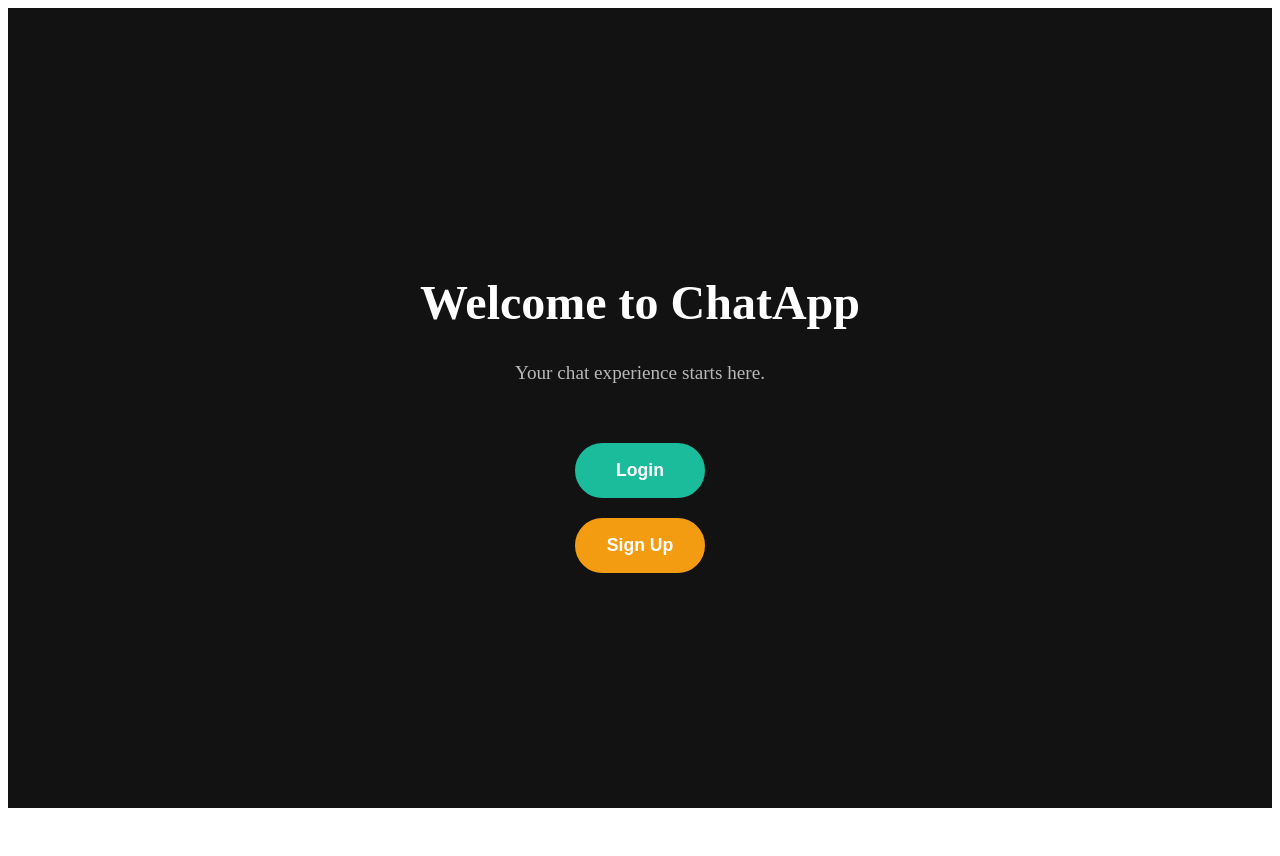
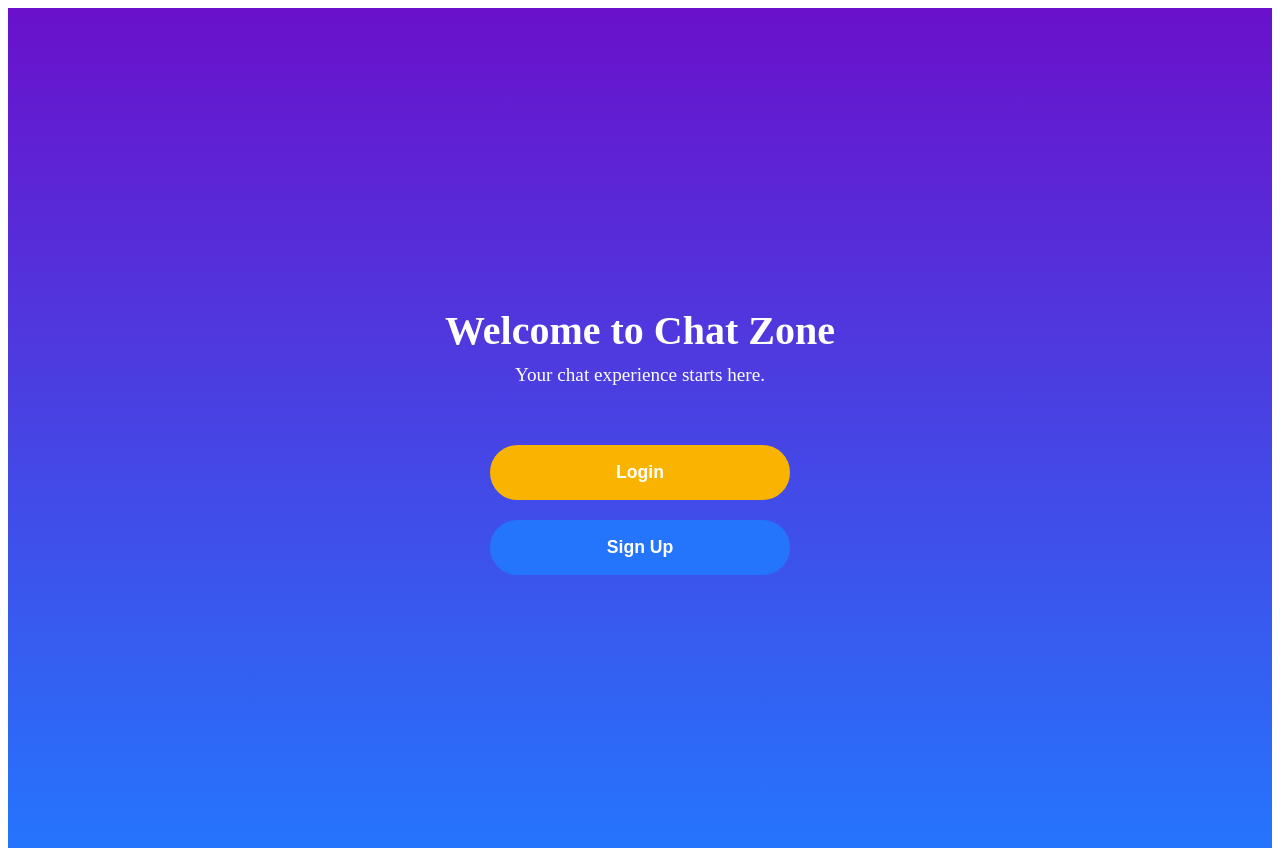
Before and after one commit to SahilDhanwani/chatting_app_frontend, an Angular app: page / in a window 1280 px wide. Before the commit the page ends 816 px from the top, so only its background shows below. Built offline with nearby package versions, Linux system fonts and the light colour scheme.

Commit message:
Login page done (UI)

```diff
--- a/src/app/app.routes.ts
+++ b/src/app/app.routes.ts
@@ -1,8 +1,12 @@
 import { Routes } from '@angular/router';
 import { HomeComponent } from './features/home/home.component';
 import { LoginComponent } from './features/auth/login/login.component';
+import { SignupComponent } from './features/auth/signup/signup.component';
 
 export const routes: Routes = [
     { path: '', component: HomeComponent }, // Default route (Home Page)
-    { path: 'auth/login', component:LoginComponent }, // Redirect unknown routes to Home
+    { path: 'auth/login', component: LoginComponent },
+    {path: 'auth/signup', component: SignupComponent },
+    { path: '**', redirectTo: '' } // Redirect to Home Page if route doesn't exist
+
 ];
--- a/src/app/features/auth/login/login.component.css
+++ b/src/app/features/auth/login/login.component.css
@@ -1,4 +1,5 @@
 /* src/app/features/login/login.component.css */
+
 .login-container {
   display: flex;
   flex-direction: column;
@@ -31,8 +32,16 @@
   width: 100%;
 
   label {
-      font-size: 1.1em;
+      font-size: 1.2em;
+      font-weight: 500;
+      color: #ecebde; /* Light but clear color for better contrast */
       margin-bottom: 5px;
+      display: block;
+      transition: color 0.3s ease;
+  }
+
+  label.error-label {
+      color: #ffcc80; /* Soft amber for error labels */
   }
 
   input {
@@ -40,22 +49,34 @@
       padding: 15px;
       font-size: 1em;
       border-radius: 10px;
-      border: 2px solid #ddd;
-      background-color: transparent;
-      color: white;
+      border: 2px solid #ddd; /* Neutral border for better focus */
+      background-color: #f8fafc; /* Light background for better visibility */
+      color: #333; /* Darker input text for readability */
       outline: none;
       transition: all 0.3s ease;
   }
 
+  input:focus {
+      border-color: #f8b400; /* Highlight border on focus */
+      background-color: #ffffff;
+      color: black;
+  }
+
   input.invalid {
-      border-color: red;
-      background-color: rgba(255, 0, 0, 0.1);
+      border-color: #ffcc80; /* Amber border for errors */
+      background-color: rgb(255, 204, 128); /* Subtle background hint */
+  }
+
+  input.invalid + .error-message {
+      color: #ffcc80; /* Amber error message */
+      display: block;
   }
 
   .error-message {
-      font-size: 0.9em;
-      color: red;
+      font-size: 1.2em;
+      color: #ffcc80; /* Consistent amber tone */
       margin-top: 5px;
+      display: none; /* Hidden by default until an error is triggered */
   }
 }
 
@@ -98,6 +119,7 @@
 
 .signup-link a:hover {
   text-decoration: underline;
+  cursor: pointer;
 }
 
 /* Animations */
--- a/src/app/features/auth/login/login.component.html
+++ b/src/app/features/auth/login/login.component.html
@@ -27,5 +27,5 @@
         <button class="login-btn" type="submit" [disabled]="loginForm.invalid">Login</button>
     </form>
 
-    <p class="signup-link">Don't have an account? <a routerLink="/signup">Sign up here</a></p>
+    <p class="signup-link">Don't have an account? <a routerLink="/auth/signup">Sign up here</a></p>
 </div>
--- a/src/app/features/auth/login/login.component.ts
+++ b/src/app/features/auth/login/login.component.ts
@@ -1,29 +1,31 @@
-// src/app/features/login/login.component.ts
 import { Component } from '@angular/core';
 import { Router } from '@angular/router';
 import { FormsModule } from '@angular/forms';
-import { CommonModule } from '@angular/common'
+import { CommonModule } from '@angular/common';
+import { RouterModule } from '@angular/router';
 
 @Component({
+  standalone: true, // Makes the component standalone
   selector: 'app-login',
   templateUrl: './login.component.html',
-  imports: [FormsModule, CommonModule],
+  imports: [FormsModule, CommonModule, RouterModule], // Import RouterModule here
   styleUrls: ['./login.component.css'],
 })
 export class LoginComponent {
   username: string = '';
   password: string = '';
+  loginError: string = ''; // Variable to store error messages
 
   constructor(private router: Router) { }
 
   onLoginSubmit() {
-    // You can add your login logic here (e.g., calling an API to validate credentials)
+    // Basic login logic (you can replace this with an actual API call)
     if (this.username === 'sahildhanwani291203@gmail.com' && this.password === '1234') {
-      // Navigate to home page after successful login
-      this.router.navigate(['']);
+      // Navigate to the home page (or any protected route after successful login)
+      this.router.navigate(['/']); // Navigate to the home page
     } else {
-      // Handle incorrect credentials (can show a message or error)
-      alert('Invalid credentials. Please try again.');
+      // Display an error message if credentials are incorrect
+      this.loginError = 'Invalid credentials. Please try again.';
     }
   }
 }
--- a/src/app/features/auth/signup/signup.component.ts
+++ b/src/app/features/auth/signup/signup.component.ts
@@ -2,10 +2,12 @@ import { Component } from '@angular/core';
 
 @Component({
   selector: 'app-signup',
+  standalone: true,
   imports: [],
   templateUrl: './signup.component.html',
   styleUrl: './signup.component.css'
 })
+
 export class SignupComponent {
 
 }
--- a/src/app/features/home/home.component.css
+++ b/src/app/features/home/home.component.css
@@ -6,9 +6,10 @@
     justify-content: center;
     align-items: center;
     height: 100vh;
-    background: #121212; /* Very dark gray background */
+    background: linear-gradient(to bottom, #6a11cb, #2575fc); /* Same gradient as login page */
     color: white;
     text-align: center;
+    padding: 20px;
     animation: fadeIn 1s ease-out;
 }
 
@@ -16,9 +17,9 @@
     margin-bottom: 40px;
 
     h1 {
-        font-size: 3em;
-        font-weight: 600;
-        color: #ffffff; /* Clean white for the heading */
+        font-size: 2.5em;
+        font-weight: 700;
+        margin-bottom: 10px;
         animation: slideIn 1s ease-out;
     }
 
@@ -27,7 +28,6 @@
         font-weight: 300;
         margin-top: 10px;
         animation: slideIn 1.5s ease-out;
-        color: rgba(255, 255, 255, 0.7); /* Light gray for subtle text */
     }
 }
 
@@ -35,27 +35,29 @@
     display: flex;
     flex-direction: column;
     gap: 20px;
+    width: 100%;
+    max-width: 300px;
 }
 
 button {
-    padding: 15px 30px;
+    padding: 15px;
     font-size: 1.1em;
-    border-radius: 30px; /* Slightly rounded corners */
+    border-radius: 50px;
     border: 2px solid transparent;
     cursor: pointer;
-    transition: all 0.3s ease; /* Smooth transition for hover and active effects */
     font-weight: 600;
+    transition: transform 0.3s ease;
+    width: 100%;
 }
 
-/* Login Button */
 .login-btn {
-    background-color: #1abc9c; /* Soft teal color */
+    background-color: #f8b400; /* Bright color for the login button */
     color: white;
-    border: 2px solid #1abc9c;
+    border: 2px solid #f8b400;
 
     &:hover {
         background-color: white;
-        color: #1abc9c;
+        color: #f8b400;
         transform: scale(1.05);
     }
 
@@ -64,21 +66,31 @@ button {
     }
 }
 
-/* Sign Up Button */
 .signup-btn {
-    background-color: #f39c12; /* Warm gold color */
+    background-color: #2575fc; /* Complementary color for the signup button */
     color: white;
-    border: 2px solid #f39c12;
+    border: 2px solid #2575fc;
 
     &:hover {
         background-color: white;
-        color: #f39c12;
+        color: #2575fc;
         transform: scale(1.05);
     }
 
     &:active {
         transform: scale(1.02);
     }
+}
+
+.footer-link {
+    margin-top: 20px;
+    font-size: 1.1em;
+    color: #f8b400;
+    text-decoration: none;
+}
+
+.footer-link:hover {
+    text-decoration: underline;
 }
 
 /* Animations */
--- a/src/app/features/home/home.component.html
+++ b/src/app/features/home/home.component.html
@@ -1,7 +1,7 @@
 <!-- src/app/features/home/home.component.html -->
 <div class="home-container">
     <div class="welcome-text">
-        <h1>Welcome to ChatApp</h1>
+        <h1>Welcome to Chat Zone</h1>
         <p>Your chat experience starts here.</p>
     </div>
 
```
Lines whose indentation alone changed are shown as unchanged.
